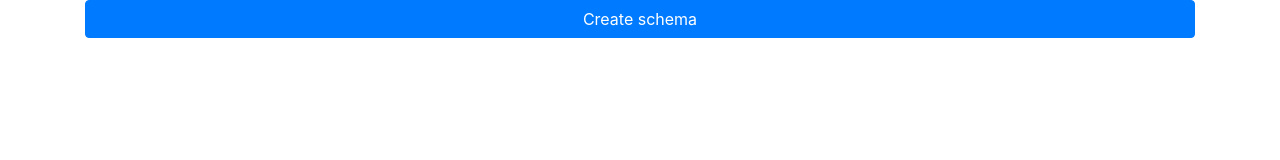
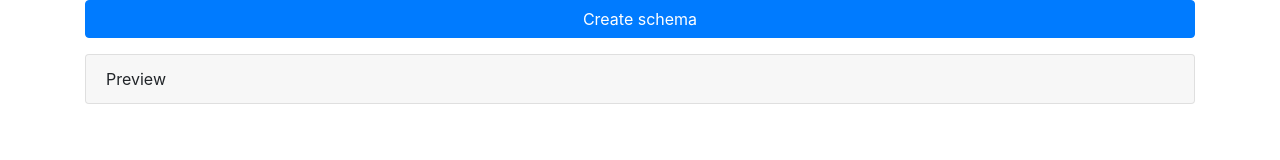
Before and after one commit to jacksmith15/json-schema-editor, a React (Create React App) app: page / in a window 1280 px wide. Shown: the top 160 px of the page. Built offline with nearby package versions, Linux system fonts and the light colour scheme.

Commit message:
Render a preview of the schema

```diff
--- /dev/null
+++ b/src/Builder.css
@@ -0,0 +1,16 @@
+pre {
+    background: #f4f4f4;
+    border: 1px solid #ddd;
+    border-left: 3px solid #f36d33;
+    color: #666;
+    page-break-inside: avoid;
+    font-family: monospace;
+    font-size: 15px;
+    line-height: 1.6;
+    /*margin-bottom: 1.6em;*/
+    max-width: 100%;
+    overflow: auto;
+    padding: 1em 1.5em;
+    display: block;
+    word-wrap: break-word;
+}
--- a/src/Builder.js
+++ b/src/Builder.js
@@ -1,11 +1,14 @@
 import React from "react";
 import styled from "styled-components";
 import {
+    Accordion,
+    Card,
     Container,
     Form,
     Button,
     Modal,
     Navbar,
+    Row,
     Tabs,
     Tab,
 } from "react-bootstrap";
@@ -16,8 +19,11 @@ import { ReferenceForm } from "forms/reference";
 import { CompositionForm } from "forms/composition";
 
 // TODO: Spacing
-// TODO: Remove properties
 // TODO: Don't close accordion on change
+// TODO: Name the schema
+// TODO: Save and reference schemas
+// TODO: Pass minimal state
+// TODO: Make boolean val keywords Add/Remove only
 
 const METATYPE = {
     reference: ReferenceForm,
@@ -55,23 +61,56 @@ function SchemaForm(props) {
     );
 }
 
+function SchemaRenderer(props) {
+    return (
+        <Container>
+            <Accordion>
+                <Card>
+                    <Accordion.Toggle
+                        as={Card.Header}
+                        variant="link"
+                        eventKey="preview"
+                    >
+                        Preview
+                    </Accordion.Toggle>
+                    <Accordion.Collapse eventKey="preview">
+                        <pre>
+                            {JSON.stringify(
+                                props.schema,
+                                null,
+                                2
+                            )}
+                        </pre>
+                    </Accordion.Collapse>
+                </Card>
+            </Accordion>
+        </Container>
+    );
+}
+
 function Builder(props) {
     const [schema, setSchema] = React.useState({});
 
     const setSchemaValue = (path, value) =>
         setSchema(new Path(path).set(schema, value));
 
-    const delSchemaValue = (path) =>
-        setSchema(new Path(path).remove(schema));
+    const delSchemaValue = (path) => setSchema(new Path(path).remove(schema));
 
     return (
+        <Container>
+            <Row>
                 <SchemaForm
                     setSchemaValue={setSchemaValue}
                     delSchemaValue={delSchemaValue}
                     schema={schema}
                     path=""
                 />
+            </Row>
+            <Row>
+                <SchemaRenderer schema={schema} />
+            </Row>
+        </Container>
     );
 }
 
-export {Builder, SchemaForm};
+export { Builder, SchemaForm };
--- a/src/forms/type.js
+++ b/src/forms/type.js
@@ -298,6 +298,7 @@ function PropertyEditor(props) {
             <Accordion>
                 {propertyFields}
             </Accordion>
+            <div class="mt-3"/>
             <Form.Group
                 onChange={(event) => setPropertyName(event.target.value)}
                 className="form-inline"
--- a/src/index.js
+++ b/src/index.js
@@ -3,6 +3,7 @@ import ReactDOM from 'react-dom';
 // import './index.css';
 // import App from './App';
 import {Builder} from './Builder';
+import 'Builder.css'
 import * as serviceWorker from './serviceWorker';
 import 'bootstrap/dist/css/bootstrap.min.css';
 
```
Lines whose indentation alone changed are shown as unchanged.
